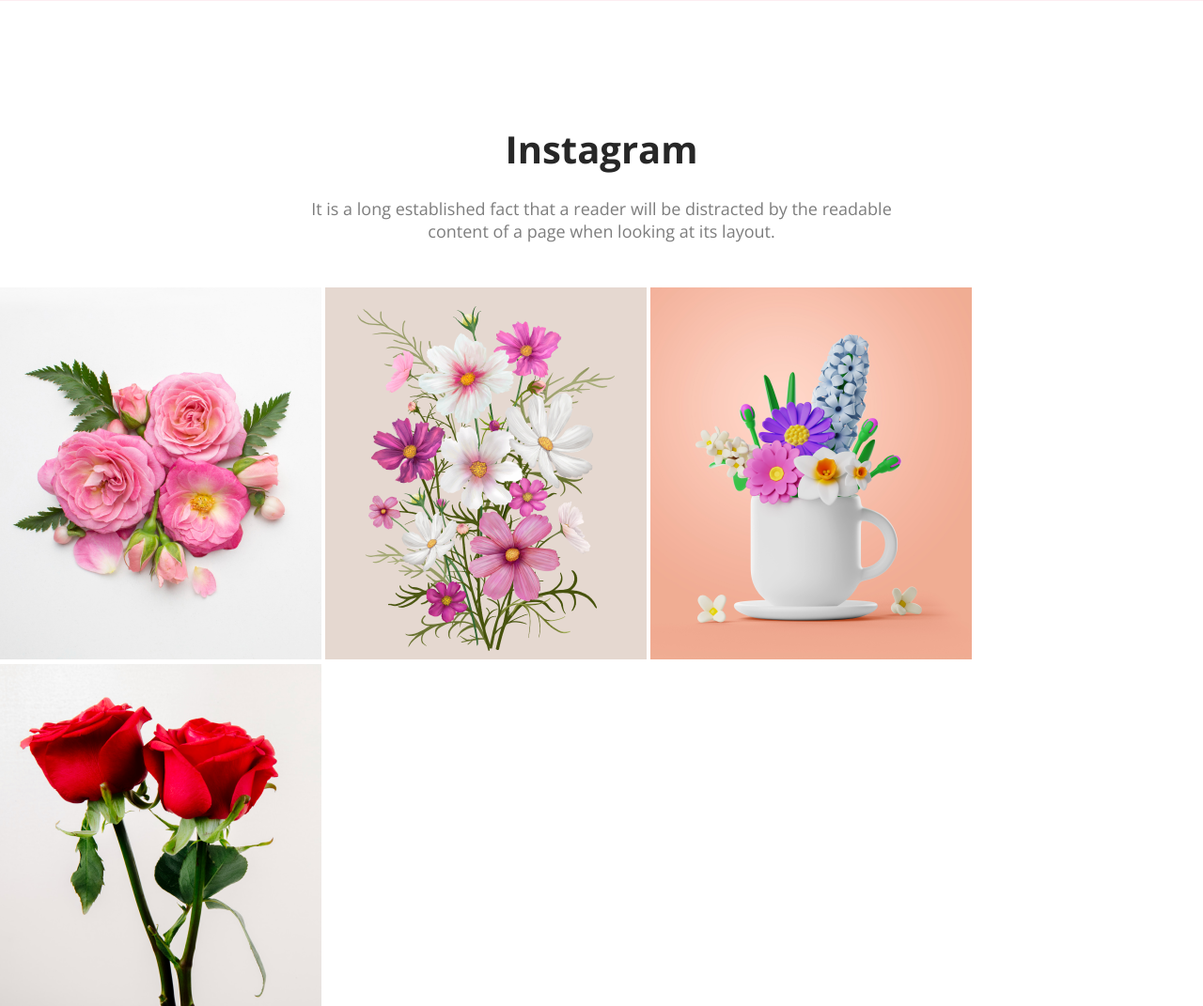
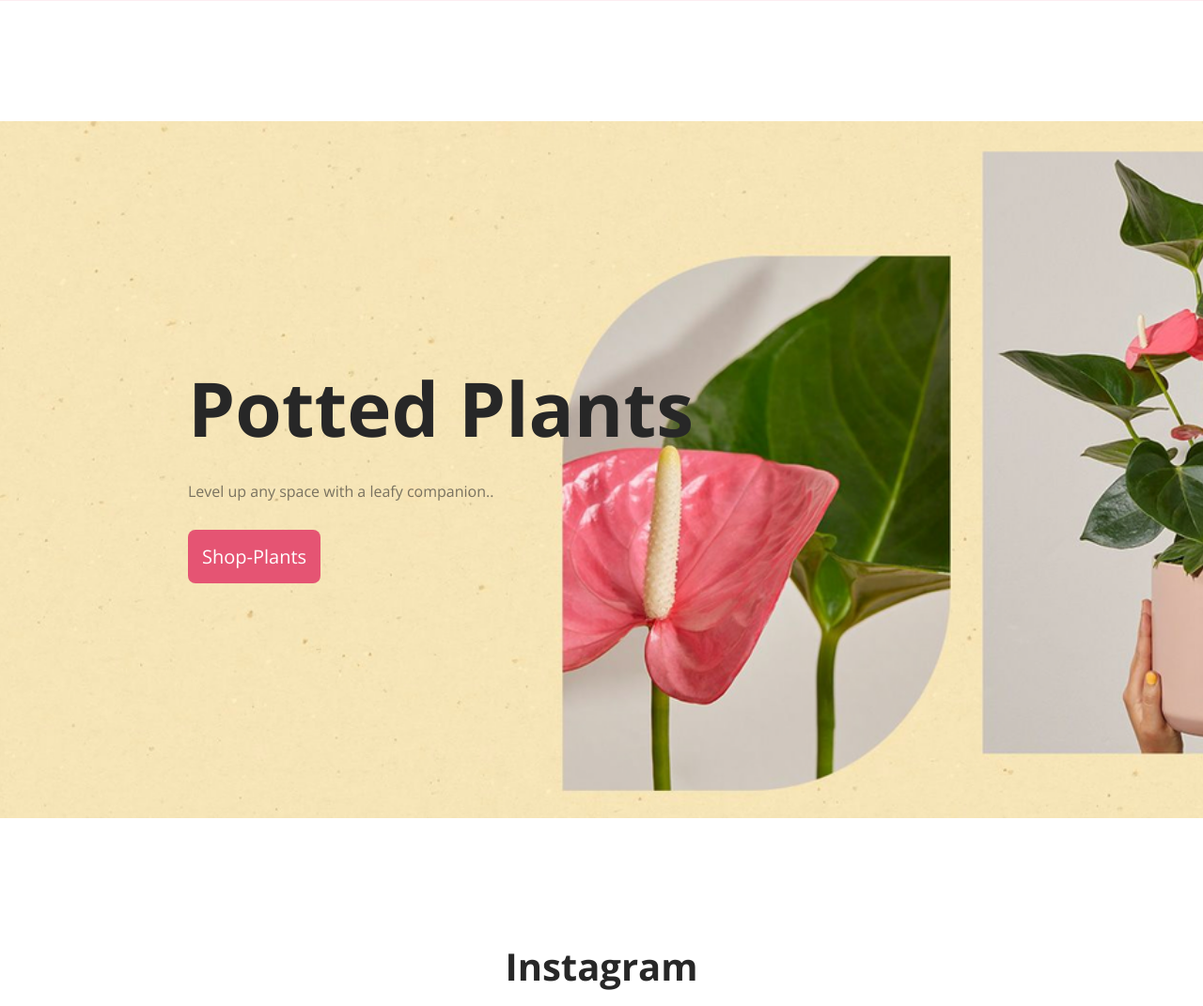
Before and after one commit to Rasibul/flower-shop, a plain HTML site: page index.html in a window 1280 px wide. Shown: the part 2940-4011 px from the top of the page at 94% size. Drawn offline with nearby package versions, Linux system fonts and the light colour scheme.

Commit message:
potted plants

```diff
--- a/index.html
+++ b/index.html
@@ -74,6 +74,16 @@
             </div>
             <img class="hot-deal-flower" src="./image/pngwing 8.png" alt="">
         </div>
+        <!-- Potted Plants -->
+        <div class="plant-deals">
+            <div class="potted-plant">
+                <h4 class="potted-tittle">Potted Plants</h4>
+                <p class="plant-description">Level up any space with a leafy companion..</p>
+                <button class="btn-primary ">Shop-Plants</button>
+            </div>
+            <!-- <img class="hot-deal-flower" src="./image/pngwing 8.png" alt=""> -->
+        </div>
+
         <!-- Instagram Section -->
         <div class="insta">
             <div class="insta-content">
--- a/style.css
+++ b/style.css
@@ -167,6 +167,24 @@
     margin-top: 100px;
     margin-bottom: 100px;
 }
+/* Potted Plants style */
+.plant-deals{
+    background-image: url("./image/plant.png");
+    background-position: center;
+    background-repeat: no-repeat;
+    background-size: cover;
+    padding: 250px 200px 250px 200px;
+    margin-top: 128px;
+}
+.potted-tittle{
+    color: #272727;
+    font-size: 80px;
+    margin-bottom: 24px;
+}
+.plant-description{
+    margin-bottom: 30px;
+    color: rgba(39, 39, 39, 0.60);
+}
 
 /* This is Insta Section */
 
```
Also changed, not shown: image/bouqs.png (added), image/plant.png (added).
